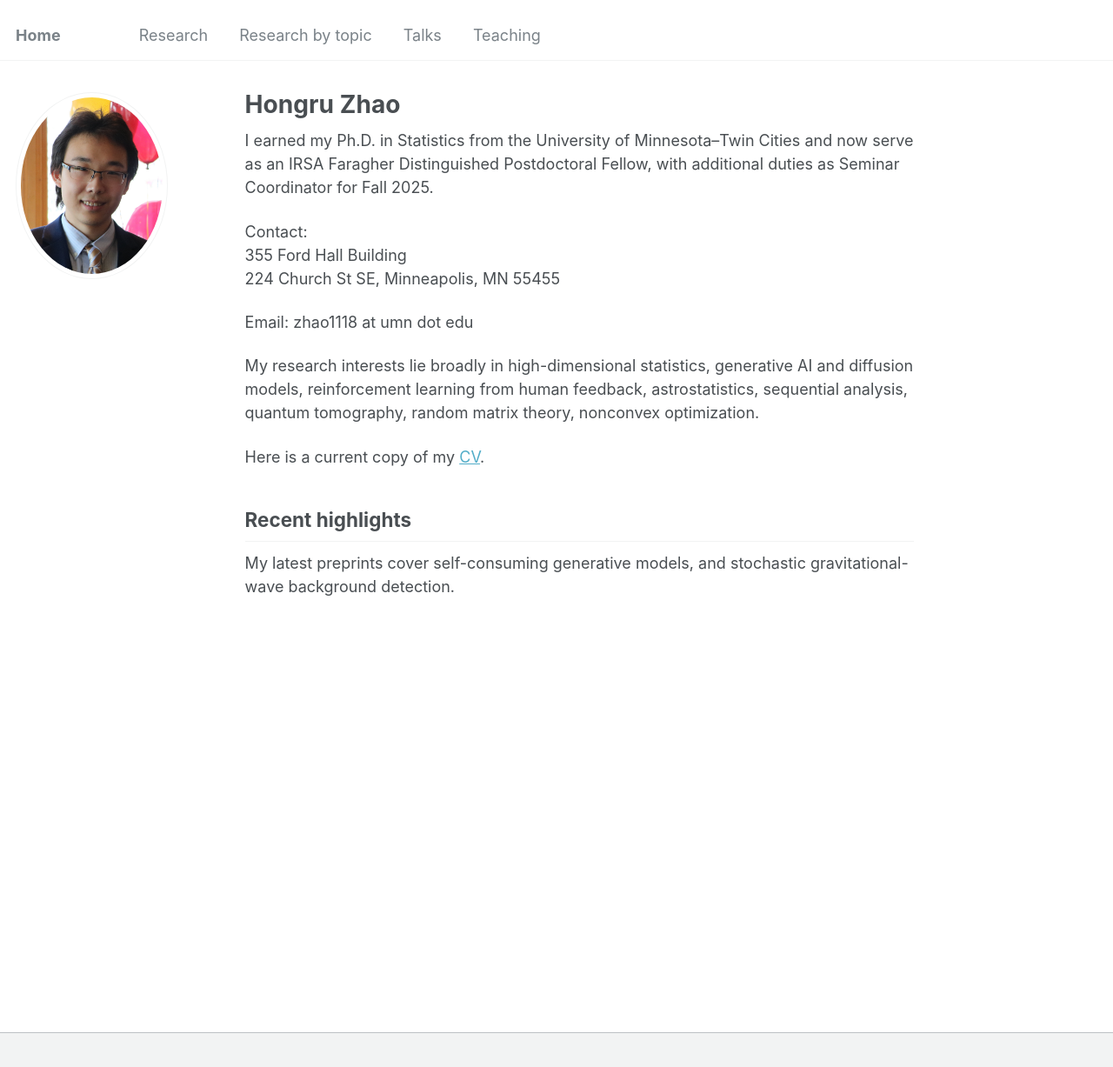
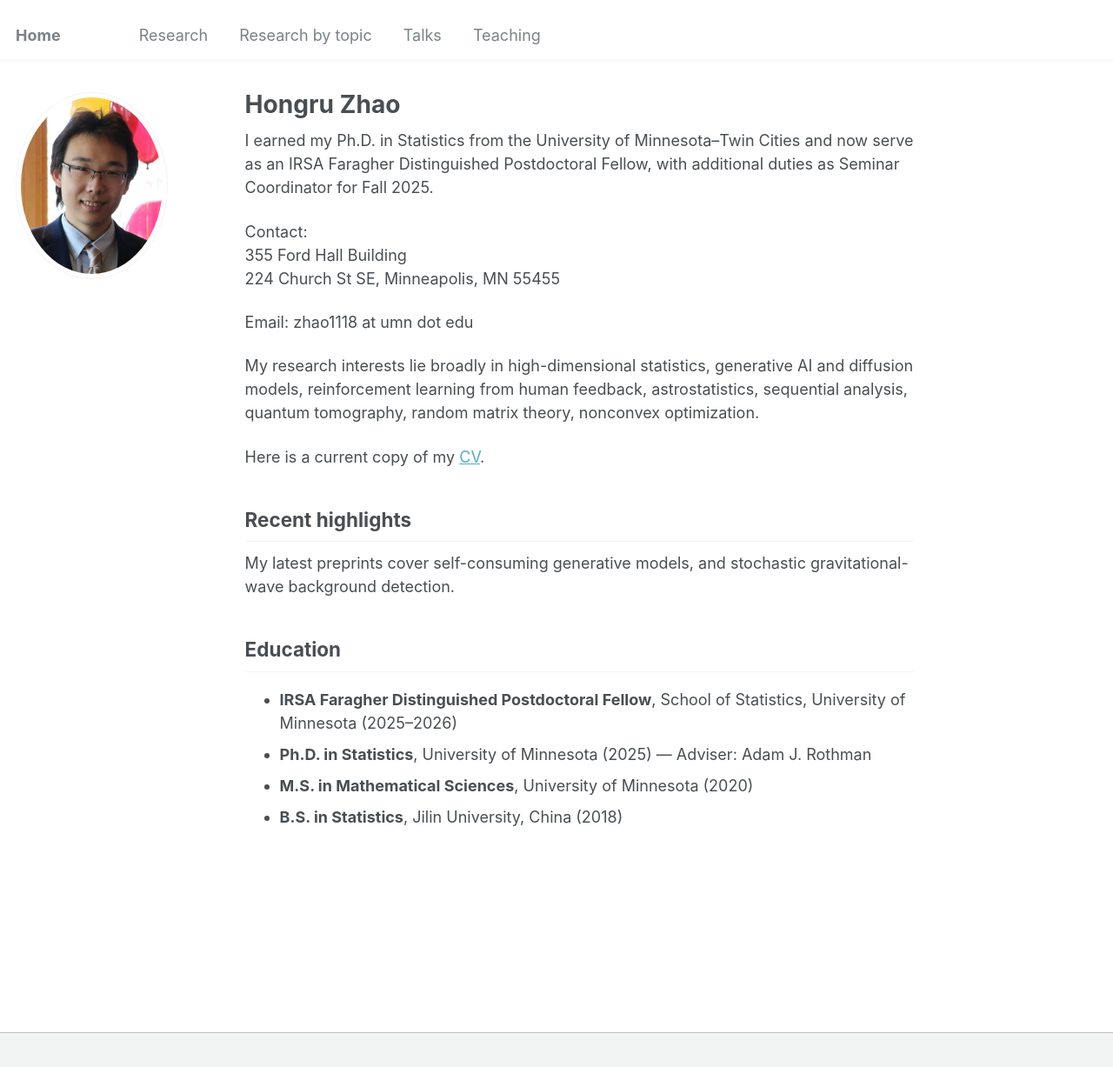
Before and after one commit to HongruZhao/HongruZhao.github.io, a Jekyll site: the page built from _pages/about.md, in a window 1280 px wide and 1260 px high. Shown: the top 1227 px of the window at 87% size. Built offline with Jekyll 4.4.1, drawn with Linux system fonts in a browser that asks for light colours.

Commit message:
Update about.md

```diff
--- a/_pages/about.md
+++ b/_pages/about.md
@@ -24,3 +24,12 @@ Here is a current copy of my [CV](https://hongruzhao.github.io/files/CV2025Nov.p
 ## Recent highlights
 
 My latest preprints cover self-consuming generative models, and stochastic gravitational-wave background detection.
+
+
+
+## Education
+
+- **IRSA Faragher Distinguished Postdoctoral Fellow**, School of Statistics, University of Minnesota (2025–2026)
+- **Ph.D. in Statistics**, University of Minnesota (2025) — Adviser: Adam J. Rothman
+- **M.S. in Mathematical Sciences**, University of Minnesota (2020)
+- **B.S. in Statistics**, Jilin University, China (2018)
```
